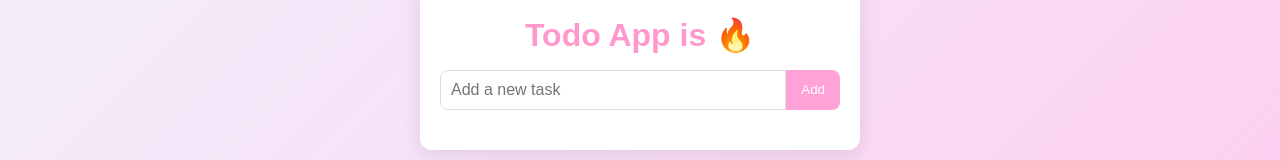
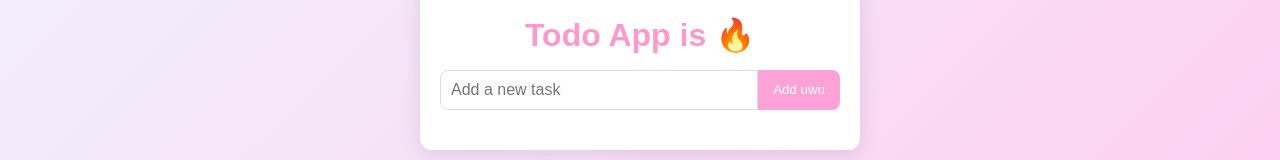
Before and after one commit to lefort-julie-emf/module210-todo-lj, a plain HTML site: page src/frontend/index.html in a window 1280 px wide. Shown: the part 338-498 px from the top of the page. Drawn offline with nearby package versions, Linux system fonts and the light colour scheme; no server answers.

Commit message:
okedwrjewwe

```diff
--- a/src/frontend/index.html
+++ b/src/frontend/index.html
@@ -13,7 +13,7 @@
     <h1>Todo App is 🔥</h1>
     <form id="todo-form">
       <input type="text" id="todo-input" placeholder="Add a new task" required>
-      <button type="submit">Add</button>
+      <button type="submit">Add uwu</button>
     </form>
     <ul id="todo-list"></ul>
   </div>
```
